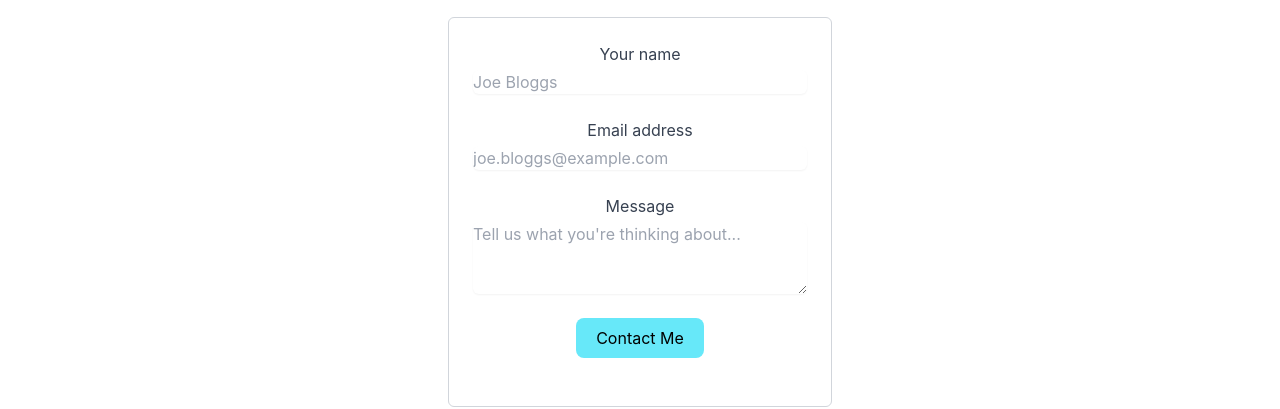
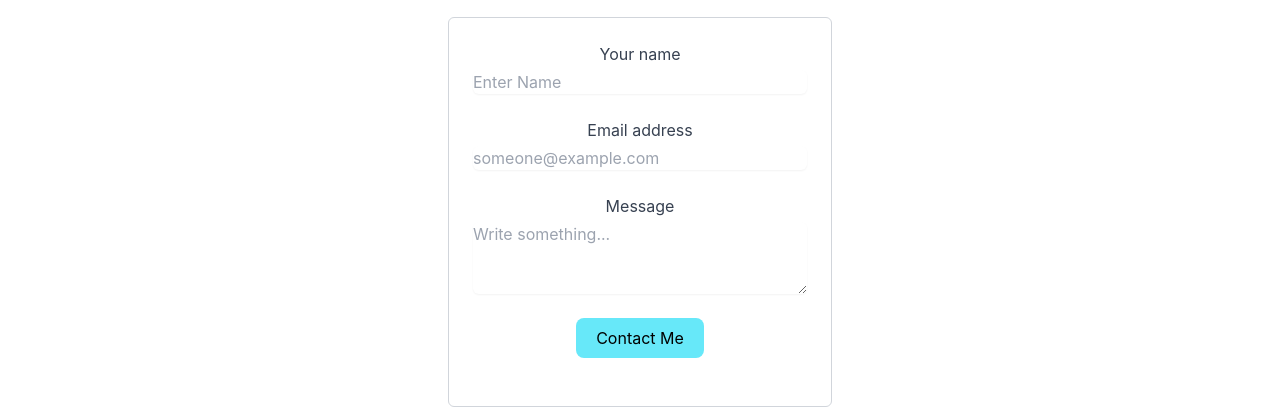
Before and after one commit to rhx1138/react-app-portfolio, a React (Create React App) app: page /contact in a window 1280 px wide. Shown: the part 159-568 px from the top of the page. Built offline with nearby package versions, Linux system fonts and the light colour scheme.

Commit message:
updated contact

```diff
--- a/src/Contact.js
+++ b/src/Contact.js
@@ -17,7 +17,7 @@ function Contact () {
                   rounded-md
                   shadow-sm
                 "
-                placeholder="Joe Bloggs"
+                placeholder="Enter Name"
               />
             </label>
             <label class="block mb-6">
@@ -34,7 +34,7 @@ function Contact () {
                   shadow-sm
 
                 "
-                placeholder="joe.bloggs@example.com"
+                placeholder="someone@example.com"
                 required
               />
             </label>
@@ -52,7 +52,7 @@ function Contact () {
 
                 "
                 rows="3"
-                placeholder="Tell us what you're thinking about..."
+                placeholder="Write something..."
               ></textarea>
             </label>
             <div class="mb-6">
```
